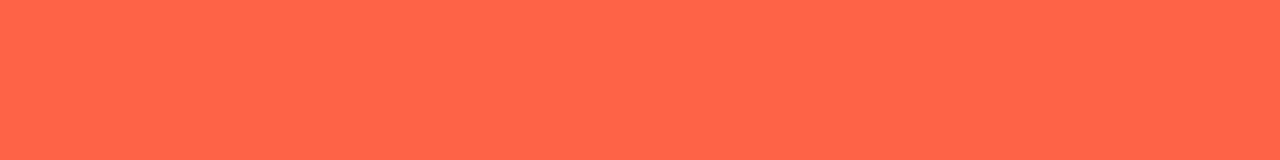
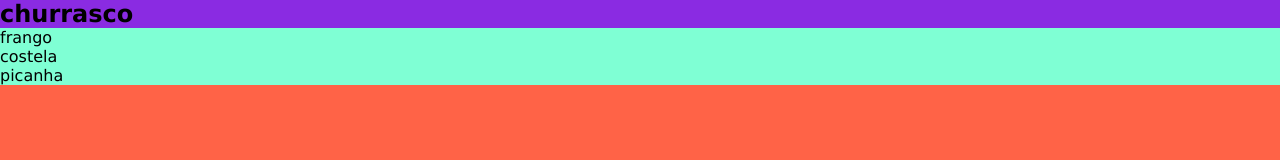
Before and after one commit to gabrusso1903/projeto, a plain HTML site: page index.html in a window 1280 px wide. Drawn offline with Linux system fonts and the light colour scheme.

Commit message:
chuerrasc
adalb

```diff
--- a/index.html
+++ b/index.html
@@ -7,6 +7,18 @@
     <link rel="stylesheet" href="style.css">
 </head>
 <body>
+    <main>
+        <article>
+            <h1>churrasco</h1>
+        </article>
+        <aside>
+            <ul>
+                <li>frango</li>
+                <li>costela</li>
+                <li>picanha</li>
+            </ul>
+        </aside>
+    </main>
     <script src="./script.js"></script>
 </body>
 </html>
--- a/script.js
+++ b/script.js
@@ -1 +1,9 @@
 console.log("olá mundo")
+
+let churrasco = "sim";
+
+if ( churrasco == "sim"); {
+    alert(vai ter churrasco!);
+} else {
+    alert("entao vamos marcar o churrasco!")
+}
--- a/style.css
+++ b/style.css
@@ -6,3 +6,13 @@
 body{
     background-color: tomato;
 }
+main aside{
+    background-color: aquamarine;
+}
+main article{
+    background-color: blueviolet;
+}
+p{
+    color: red;
+    background-color: white;
+}
```
